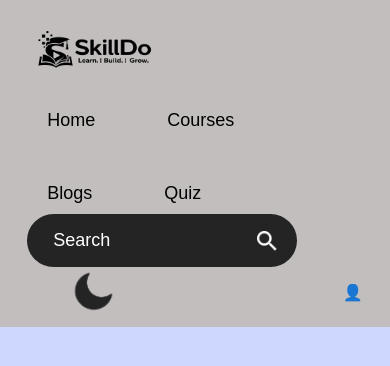
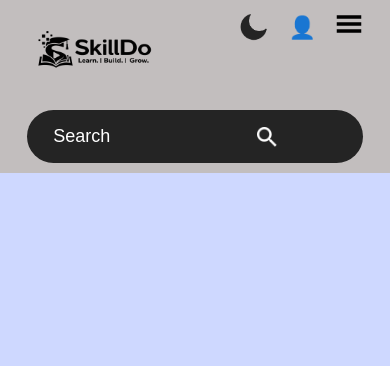
Before and after one commit to Vrushalipatil990/e_learnings_platform, a React (Vite) app: page / in a window 390 px wide. Shown: the top 366 px of the page. Built offline with nearby package versions, Linux system fonts and the light colour scheme.

Commit message:
Hamburger added

```diff
--- a/package.json
+++ b/package.json
@@ -12,7 +12,8 @@
   "dependencies": {
     "react": "^19.2.6",
     "react-dom": "^19.2.6",
-    "react-icons": "^5.6.0"
+    "react-icons": "^5.6.0",
+    "react-router-dom": "^7.16.0"
   },
   "devDependencies": {
     "@eslint/js": "^10.0.1",
--- a/src/App.jsx
+++ b/src/App.jsx
@@ -12,6 +12,8 @@ const App = () => {
     <div className={`container ${theme}`}>
       <NavBar theme={theme} setTheme={setTheme} />
     </div>
+
+
   );
 }
 
--- a/src/components/NavBar.css
+++ b/src/components/NavBar.css
@@ -32,17 +32,34 @@
     list-style:none;
     flex-wrap:wrap;
 }
+.hamburger{
+    display:none;
+    font-size:28px;
+    cursor:pointer;
+
+}
 
 .nav-links li{
     cursor:pointer;
     margin: 10px 20px;
     font-size:18px;
     cursor:pointer;
+     color:black;
 }
 .toggle-icon{
-    width:50px;
+    width:35px;
+    height:35px;
     cursor:pointer;
-    margin-left:40px;
+}
+
+.profile{
+    width:35px;
+    height:35px;
+    display:flex;
+    align-items:center;
+    justify-content:center;
+    cursor:pointer;
+    font-size:22px;
 }
 
 .search-box{
@@ -85,3 +102,62 @@
 .dark .search-box input::placeholder{
     color:#222;
 }
+
+.dark .nav-links li{
+    color:white;
+}
+
+.nav-actions{
+    display:flex;
+    align-items:center;
+    gap:20px;
+}
+
+/*Mobile view*/
+@media (max-width:768px){
+
+    .hamburger{
+        display:block;
+    }
+
+    .nav-links{
+        position:absolute;
+        top:70px;
+        left:-250px;
+        width:220px;
+        background:rgb(194, 190, 190);
+        flex-direction:column;
+        gap:20px;
+        padding:20px;
+        transition:0.3s ease;
+        box-shadow:0 2px 10px rgba(0,0,0,0.2);
+    }
+
+    .nav-links.active{
+        left:0;
+    }
+
+    .navbar{
+    flex-wrap:wrap;
+}
+
+.search-box{
+    width:100%;
+    margin-top:10px;
+    order:2;
+}
+
+.nav-actions{
+    margin-left:auto;
+}
+.navbar{
+    align-items:flex-start;
+}
+
+.nav-actions{
+    display:flex;
+    align-items:center;
+    gap:15px;
+    margin-left:auto;
+}
+}
--- a/src/components/NavBar.jsx
+++ b/src/components/NavBar.jsx
@@ -7,6 +7,7 @@ import search_icon_light from "../assets/search-w.png";
 import search_icon_dark from "../assets/search-b.png";
 import toggle_light from "../assets/night.png";
 import toggle_dark from "../assets/day.png";
+
 
 const NavBar = ({ theme, setTheme }) => {
 
@@ -26,7 +27,8 @@ const NavBar = ({ theme, setTheme }) => {
         className="logo"
       />
 
-        <ul className="nav-links">
+
+        <ul className={`nav-links ${showmenu ? "active" : ""}`}>
           <li>Home</li>
           <li>Courses</li>
           <li>Blogs</li>
@@ -42,6 +44,8 @@ const NavBar = ({ theme, setTheme }) => {
           />
         </div>
 
+      <div className="nav-actions">
+
   <img
     onClick={() => {
       toggle_mode();
@@ -55,6 +59,15 @@ const NavBar = ({ theme, setTheme }) => {
     👤
   </div>
 
+  <div
+    className="hamburger"
+    onClick={() => setShowMenu(!showmenu)}
+  >
+    <GiHamburgerMenu />
+  </div>
+
+</div>
+
     </nav>
   );
 };
```
Also changed, not shown: src/pages/courses.jsx (added, +25 -0 lines), src/pages/home.jsx (added, +9 -0 lines), 1 other file (tests, documents, lock files or other folders). Lines whose indentation alone changed are shown as unchanged.
